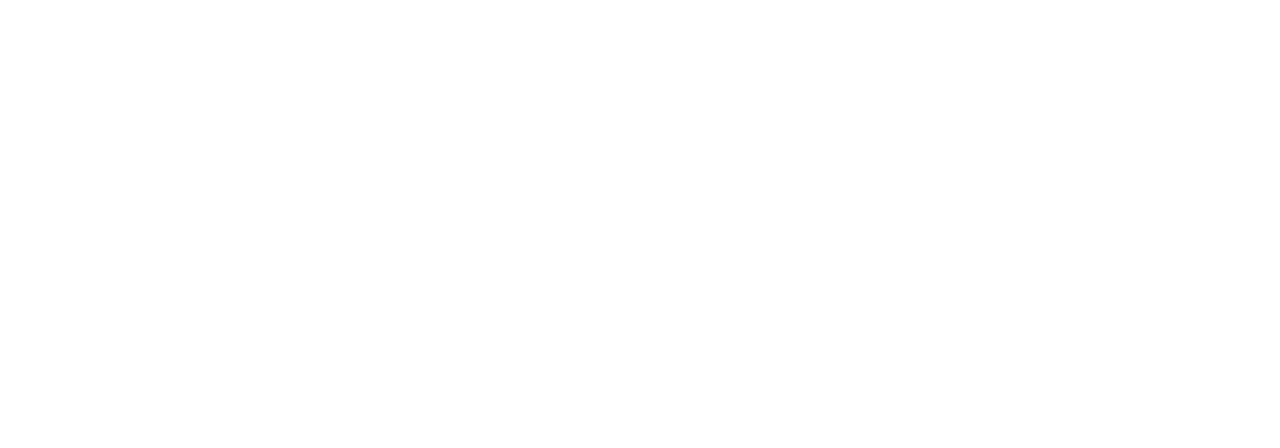
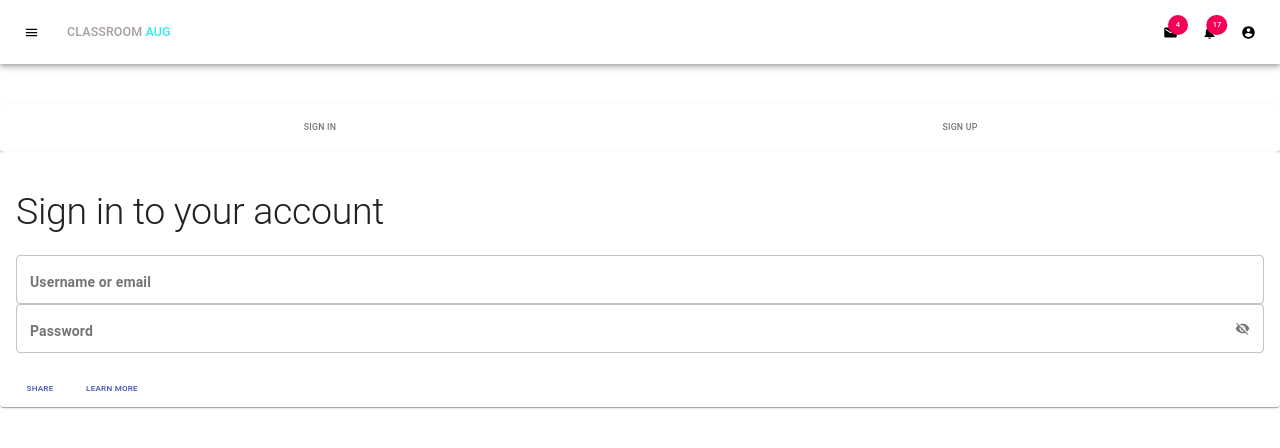
Before and after one commit to ElassouliDev/graduate-project-react, a React (Create React App) app: page /login in a window 1280 px wide. Shown: the top 448 px of the page. Built offline with nearby package versions, Linux system fonts and the light colour scheme.

Commit message:
add login page

```diff
--- a/src/app/App.js
+++ b/src/app/App.js
@@ -8,8 +8,9 @@
 import './App.css';
 import CustomPageLayout from "../shared/components/custom-page-layout";
 import CoursesDashboardPage from "../app/pages/courses-dashboard-page";
-import ParticipationClassroomPage from "../app/pages/courses-dashboard-page/participation/participation";
-import Test from "../app/pages/courses-dashboard-page/participation/test";
+import ParticipationClassroomPage from "../app/pages/participation/participation";
+import Test from "../app/pages/participation/test";
+import Login from './pages/login';
 
 
 function App() {
@@ -28,9 +29,15 @@
                         <ParticipationClassroomPage />
                     </CustomPageLayout>
                 </Route>
+
                 <Route  path="/test">
                     <CustomPageLayout>
                         <Test />
+                    </CustomPageLayout>
+                </Route>
+                <Route  path="/login">
+                    <CustomPageLayout>
+                        <Login />
                     </CustomPageLayout>
                 </Route>
                 {/*<Route path="/post/:slug">*/}
--- /dev/null
+++ b/src/app/pages/login/index.js
@@ -0,0 +1,172 @@
+import { makeStyles } from "@material-ui/core/styles";
+import { useParams } from "react-router-dom";
+import React, { useEffect, useState } from "react";
+import axios from "axios";
+import Grid from "@material-ui/core/Grid";
+import CustomPageLayout from "../../../shared/components/custom-page-layout";
+import ThreeDotsMenu from "../../../shared/components/three-dots-menu";
+import { AppBar } from '@material-ui/core';
+import { Paper } from '@material-ui/core';
+import { Tab } from '@material-ui/core';
+import { Tabs } from '@material-ui/core';
+import { InputAdornment } from "@material-ui/core";
+import { OutlinedInput } from "@material-ui/core";
+import { InputLabel } from "@material-ui/core";
+import { FormControl } from "@material-ui/core";
+import { VisibilityOff } from "@material-ui/icons";
+import { Visibility } from "@material-ui/icons";
+import { IconButton } from "@material-ui/core";
+import { AccountCircle } from "@material-ui/icons";
+import { TextField } from "@material-ui/core";
+import { Button } from "@material-ui/core";
+import { CardActions } from "@material-ui/core";
+import { CardContent } from "@material-ui/core";
+import { Typography, MuiThemeProvider } from "@material-ui/core";
+import { CardActionArea } from "@material-ui/core";
+import { Card } from "@material-ui/core";
+
+const useStyles = makeStyles((theme) => ({
+  root: {
+    flexGrow: 1,
+  },
+  MuiInputLabelOutlined: {
+    fontSize: "15px",
+    fontWeight: 700,
+  },
+  auth_dev: {
+    marginTop: "4rem",
+  },
+  form_label: {
+    fontSize: "14px",
+    fontWeight: 600,
+  }, auth_title: {
+    padding:' 21px 0px'
+  },
+  MuiOutlinedInputInput: {
+    fontSize: "14px",
+  },
+}));
+
+export default function Login() {
+  let { slug } = useParams();
+  const [values, setValues] = React.useState({
+    username: "",
+    password: "",
+  });
+  const [showPassword, setShowPassword] = React.useState(false);
+
+  const classes = useStyles();
+
+  useEffect(() => {
+    async function fetchData() {
+      // You can await here
+      //  console.log(getConfig().apiUrl, "sdsdsdsd");
+      //   const result = await axios(`${getConfig().apiUrl}/post/${slug}`);
+      //   setData(result.data);
+    }
+    fetchData();
+  });
+
+  const handleChange = (prop) => (event) => {
+    setValues({ ...values, [prop]: event.target.value });
+  };
+
+  const handleClickShowPassword = () => {
+    setShowPassword(!showPassword);
+  };
+
+  const handleMouseDownPassword = (event) => {
+    event.preventDefault();
+  };
+
+  return (
+    <div
+      container
+      className={"pt-12 m-auto w-1/2 " + classes.auth_dev}
+      spacing={2}
+    >
+      <Paper >
+  <Tabs
+   // value={value}
+    indicatorColor="primary"
+    textColor="primary"
+   // onChange={handleChange}
+   variant="fullWidth"
+
+    aria-label=" tabs example"
+  >
+    <Tab label="SIGN IN"  />
+    <Tab label="SIGN UP" />
+  </Tabs>
+</Paper>
+        <Card className={classes.root}>
+          <CardContent>
+          <Typography variant="h2" component="h2" className={'text-center mt-30 mb-12 ' + classes.auth_title}>
+          Sign in to your account
+          </Typography>
+            <div className="mb-10">
+              <FormControl
+                fullWidth
+                className={classes.margin+' ' +classes.textFiel}
+                variant="outlined"
+              >
+                <InputLabel
+                  className={classes.form_label}
+                  htmlFor="outlined-adornment-username"
+                >
+                  Username or email
+                </InputLabel>
+                <OutlinedInput
+                  id="outlined-adornment-username"
+                  type="text"
+                  value={values.email}
+                  onChange={handleChange("username")}
+                  labelWidth={125}
+                />
+              </FormControl>
+            </div>
+            <Typography ></Typography>
+            <FormControl
+              fullWidth
+              className={classes.margin+' ' +classes.textFiel}
+              variant="outlined"
+            >
+              <InputLabel
+                className={classes.form_label}
+                htmlFor="outlined-adornment-password"
+              >
+                Password
+              </InputLabel>
+              <OutlinedInput
+                id="outlined-adornment-password"
+                type={showPassword ? "text" : "password"}
+                value={values.password}
+                onChange={handleChange("password")}
+                endAdornment={
+                  <InputAdornment position="end">
+                    <IconButton
+                      aria-label="toggle password visibility"
+                      onClick={handleClickShowPassword}
+                      onMouseDown={handleMouseDownPassword}
+                      edge="end"
+                    >
+                      {showPassword ? <Visibility /> : <VisibilityOff />}
+                    </IconButton>
+                  </InputAdornment>
+                }
+                labelWidth={70}
+              />
+            </FormControl>
+          </CardContent>
+          <CardActions>
+            <Button size="small" color="primary">
+              Share
+            </Button>
+            <Button size="small" color="primary">
+              Learn More
+            </Button>
+          </CardActions>
+        </Card>
+    </div>
+  );
+}
--- a/src/app/pages/courses-dashboard-page/participation/participation.js
+++ b/src/app/pages/participation/participation.js
@@ -1,12 +1,11 @@
 import { makeStyles } from "@material-ui/core/styles";
 import { useParams } from "react-router-dom";
 import React, { useEffect, useState } from "react";
-import getConfig from "../../../config";
 import axios from "axios";
 import Grid from "@material-ui/core/Grid";
-import CardTask from "../../../../shared/components/task-card";
-import CreateParticipationCard from "../../../../shared/components/Participation/CreateParticipationCard";
-import CustomClassroomLayout from "../../../../shared/components/custom-classroom-layout";
+import CardTask from "../../../shared/components/task-card";
+import CreateParticipationCard from "../../../shared/components/Participation/CreateParticipationCard";
+import CustomClassroomLayout from "../../../shared/components/custom-classroom-layout";
 
 
 const useStyles = makeStyles(theme => ({
@@ -19,15 +18,15 @@
   const [data, setData] = useState({ post: {} });
   const classes = useStyles();
 
-  useEffect(() => {
-    async function fetchData() {
-      // You can await here
-      console.log(getConfig().apiUrl, "sdsdsdsd");
-      const result = await axios(`${getConfig().apiUrl}/post/${slug}`);
-      setData(result.data);
-    }
-    fetchData();
-  });
+  // useEffect(() => {
+  //   async function fetchData() {
+  //     // You can await here
+  //     console.log(getConfig().apiUrl, "sdsdsdsd");
+  //     const result = await axios(`${getConfig().apiUrl}/post/${slug}`);
+  //     setData(result.data);
+  //   }
+  //   fetchData();
+  // });
 
   return (
     <div>
--- a/src/app/pages/courses-dashboard-page/participation/test.js
+++ b/src/app/pages/participation/test.js
@@ -1,12 +1,11 @@
 import { makeStyles } from "@material-ui/core/styles";
 import { useParams } from "react-router-dom";
 import React, { useEffect, useState } from "react";
-import getConfig from "../../../config";
 import axios from "axios";
 import Grid from "@material-ui/core/Grid";
-import CardTask from "../../../../shared/components/task-card";
-import CreateParticipationCard from "../../../../shared/components/Participation/CreateParticipationCard";
-import CustomClassroomLayout from "../../../../shared/components/custom-classroom-layout";
+import CardTask from "../../../shared/components/task-card";
+import CreateParticipationCard from "../../../shared/components/Participation/CreateParticipationCard";
+import CustomClassroomLayout from "../../../shared/components/custom-classroom-layout";
 
 
 const useStyles = makeStyles(theme => ({
@@ -19,15 +18,15 @@
   const [data, setData] = useState({ post: {} });
   const classes = useStyles();
 
-  useEffect(() => {
-    async function fetchData() {
-      // You can await here
-      console.log(getConfig().apiUrl, "sdsdsdsd");
-      const result = await axios(`${getConfig().apiUrl}/post/${slug}`);
-      setData(result.data);
-    }
-    fetchData();
-  });
+  // useEffect(() => {
+  //   async function fetchData() {
+  //     // You can await here
+  //     console.log(getConfig().apiUrl, "sdsdsdsd");
+  //     const result = await axios(`${getConfig().apiUrl}/post/${slug}`);
+  //     setData(result.data);
+  //   }
+  //   fetchData();
+  // });
 
   return (
     <div>
```
